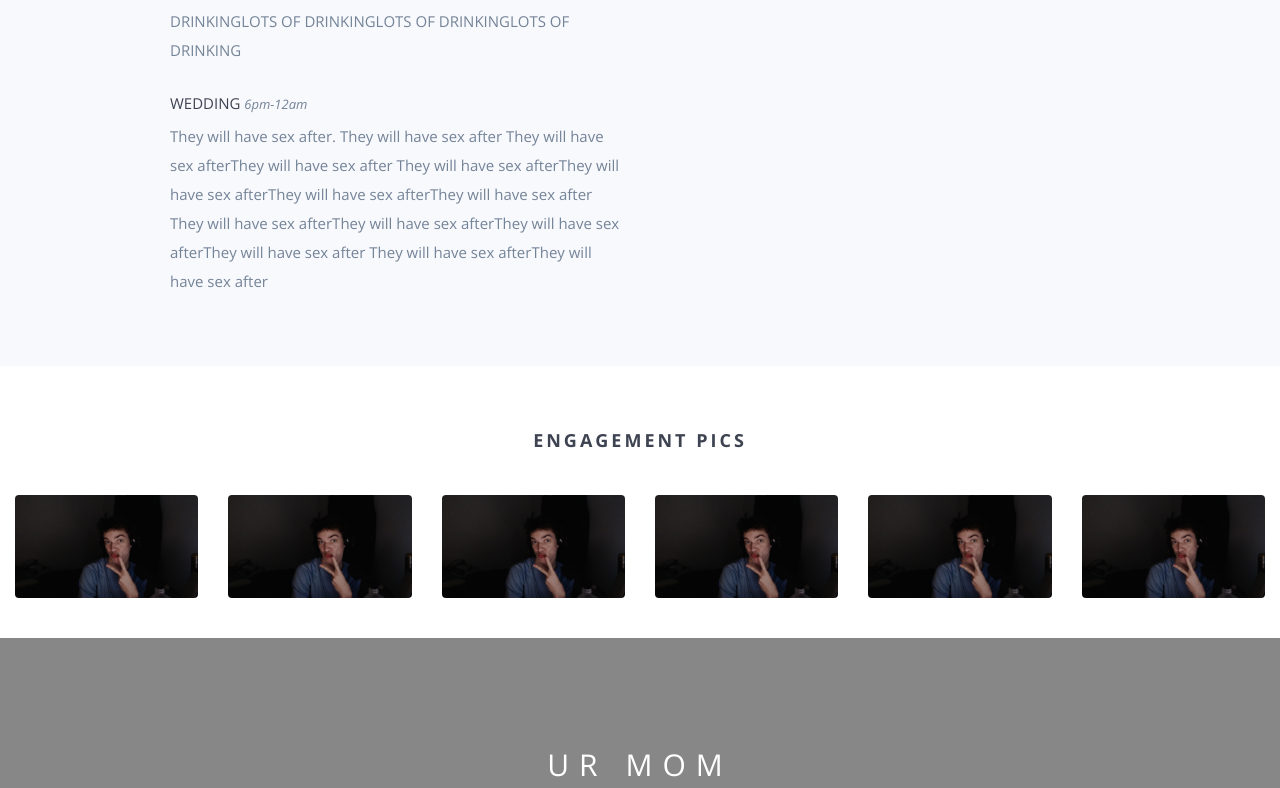
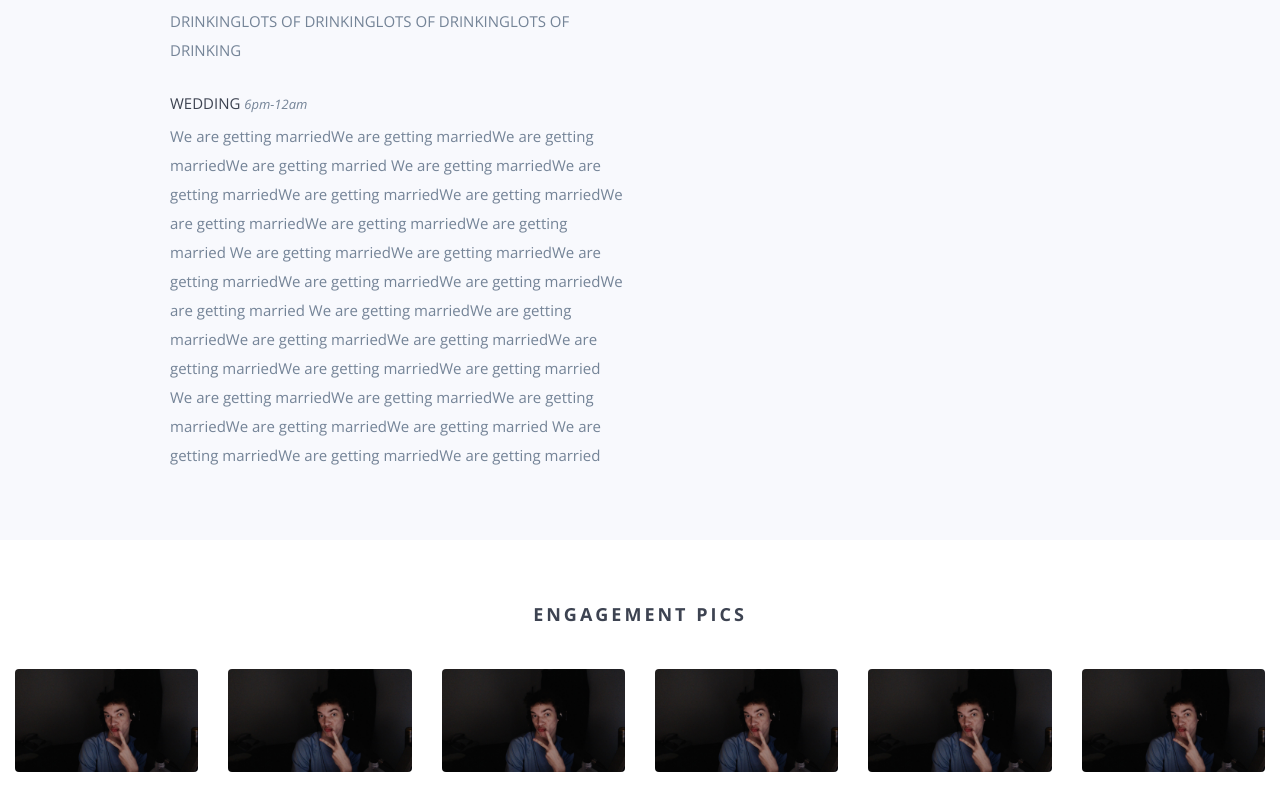
Before and after one commit to AnAWedding-RSVP/AnAWedding-RSVP.github.io, a website: page index.html in a window 1280 px wide. Shown: the part 2063-2851 px from the top of the page. Drawn offline with nearby package versions, Linux system fonts and the light colour scheme; some packages are replaced by stand-ins of ours; files whose address does not match are found by name.

Commit message:
changed wording

```diff
--- a/index.html
+++ b/index.html
@@ -190,10 +190,12 @@
                 </div>
                 <div class="wp6">
                     <h5>Wedding <span class="time">6PM-12AM</span></h5>
-                    <p>They will have sex after. They will have sex after They will have sex afterThey will have sex after
-                        They will have sex afterThey will have sex afterThey will have sex afterThey will have sex after
-                        They will have sex afterThey will have sex afterThey will have sex afterThey will have sex after
-                        They will have sex afterThey will have sex after
+                    <p>We are getting marriedWe are getting marriedWe are getting marriedWe are getting married
+                        We are getting marriedWe are getting marriedWe are getting marriedWe are getting marriedWe are getting marriedWe are getting marriedWe are getting married
+                        We are getting marriedWe are getting marriedWe are getting marriedWe are getting marriedWe are getting marriedWe are getting married
+                        We are getting marriedWe are getting marriedWe are getting marriedWe are getting marriedWe are getting marriedWe are getting marriedWe are getting married
+                        We are getting marriedWe are getting marriedWe are getting marriedWe are getting marriedWe are getting married
+                        We are getting marriedWe are getting marriedWe are getting married
                     </p>
                 </div>
             </div>
```
